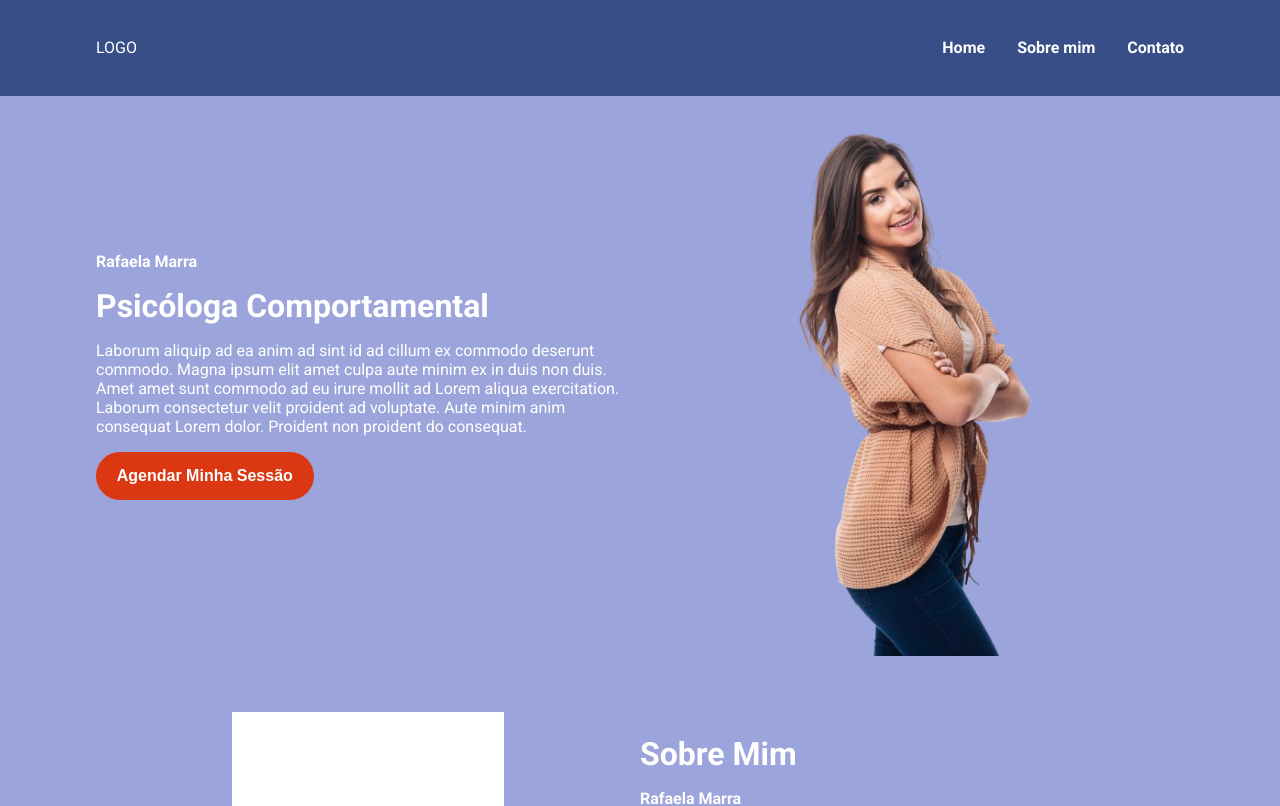
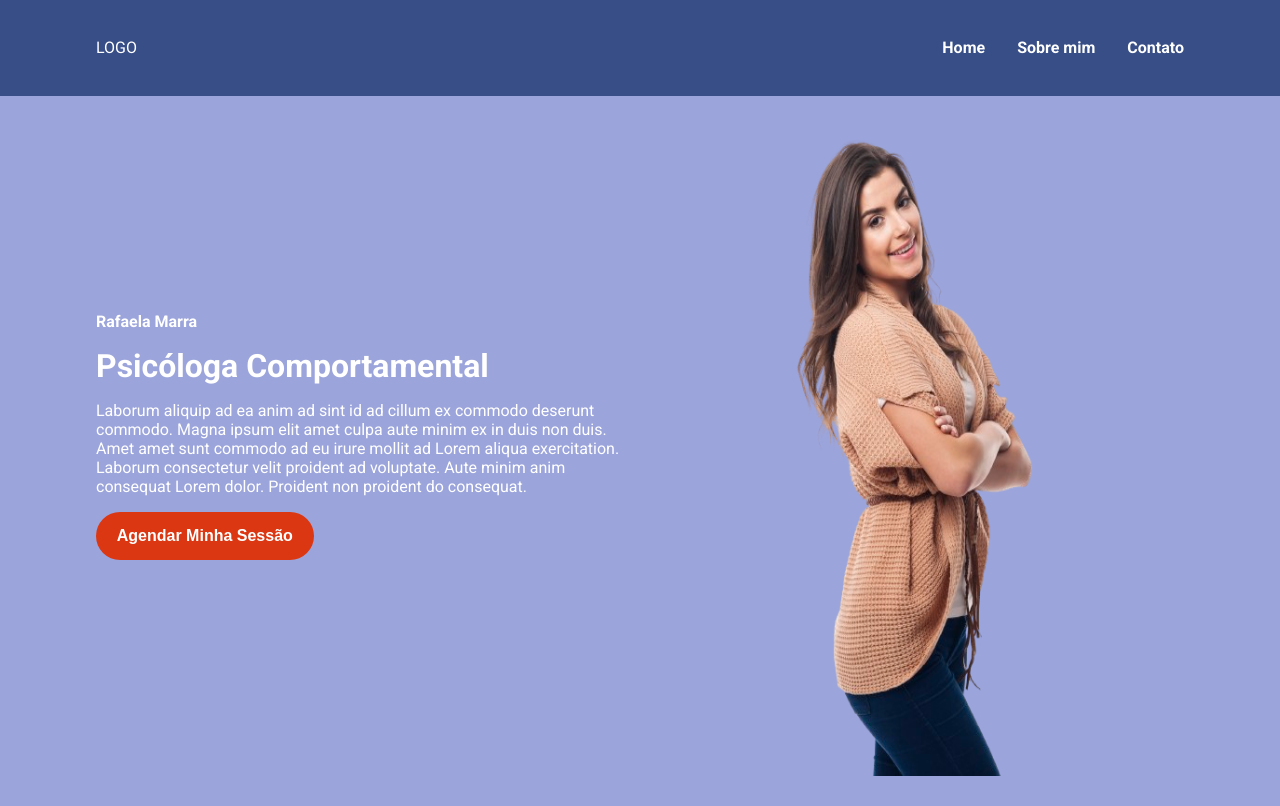
Before and after one commit to natharaujos/psicologist-landing-page, a React (Vite) app: page / in a window 1280 px wide. Shown: the top 806 px of the page. Built offline with nearby package versions, Linux system fonts and the light colour scheme; the HTML template or start-up script is replaced by a standard one.

Commit message:
feat: adjusting height of section presentation

```diff
--- a/src/sections/Presentation/styles/Structure.ts
+++ b/src/sections/Presentation/styles/Structure.ts
@@ -2,7 +2,7 @@ import styled from "styled-components";
 import { LIGHT_BLUE } from "../../../shared/constants/Colors";
 
 const Structure = styled.section`
-  height: 70vh;
+  height: 85vh;
   width: 100%;
   background-color: ${LIGHT_BLUE};
   display: flex;
```
